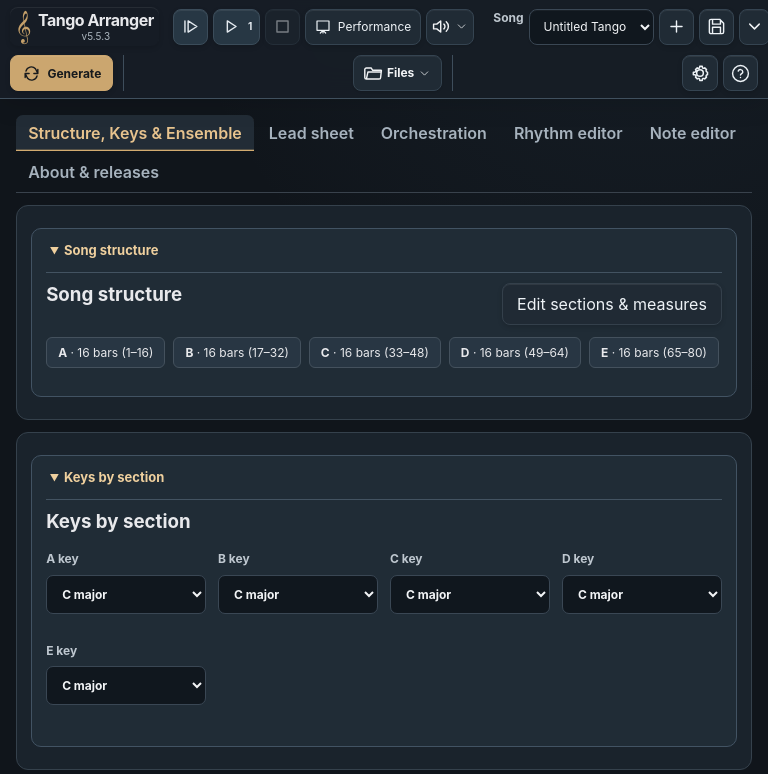
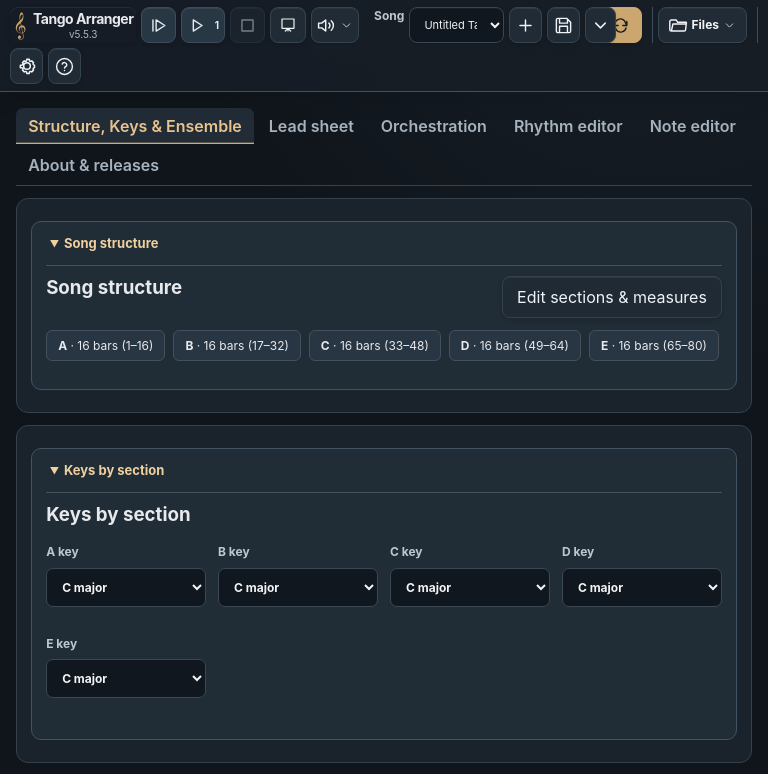
Before and after one commit to niwrA/tango-arranger, a Vue app: page / in a window 768 px wide. Shown: the top 774 px of the page. Built offline with nearby package versions, Linux system fonts and the light colour scheme.

Commit message:
Compact iPad landscape topbar to avoid orphaned Files row

```diff
--- a/src/style.css
+++ b/src/style.css
@@ -1352,3 +1352,20 @@ button:not(.song-cell):not(.note-grid-cell):not(.note-beat-swipe-header):not(.pe
 .note-overview-controls button{min-height:30px;padding:4px 9px;font-size:11px}
 .note-overview-controls label{display:inline-flex;align-items:center;gap:6px;font-size:11px}
 .note-overview-controls input[type=range]{width:95px}
+
+/* iPad landscape: keep the primary toolbar together rather than orphaning Files. */
+@media (min-width:721px) and (max-width:1250px){
+ .app-topbar{gap:5px;padding:7px 10px}
+ .app-topbar .brand{margin-right:0;padding:2px 3px}
+ .app-topbar .brand strong{font-size:14px}
+ .app-topbar .brand .logo{font-size:23px}
+ .topbar-group{gap:3px;padding-right:5px}
+ .topbar-song{flex:1 1 185px;min-width:155px;max-width:none}
+ .topbar-song .header-song-picker{min-width:95px;font-size:11px;padding:6px!important}
+ .topbar-group .icon-action{min-width:33px;min-height:35px;padding:5px!important}
+ .topbar-playback .performance-topbar-button span{display:none}
+ .topbar-playback .performance-topbar-button{min-width:35px;padding:5px 7px!important}
+ .topbar-arrange .generate-label{display:none}
+ .topbar-group .generate-action{min-width:37px;padding:6px 8px!important}
+ .topbar-files .files-summary{padding:6px 7px!important}
+}
```
